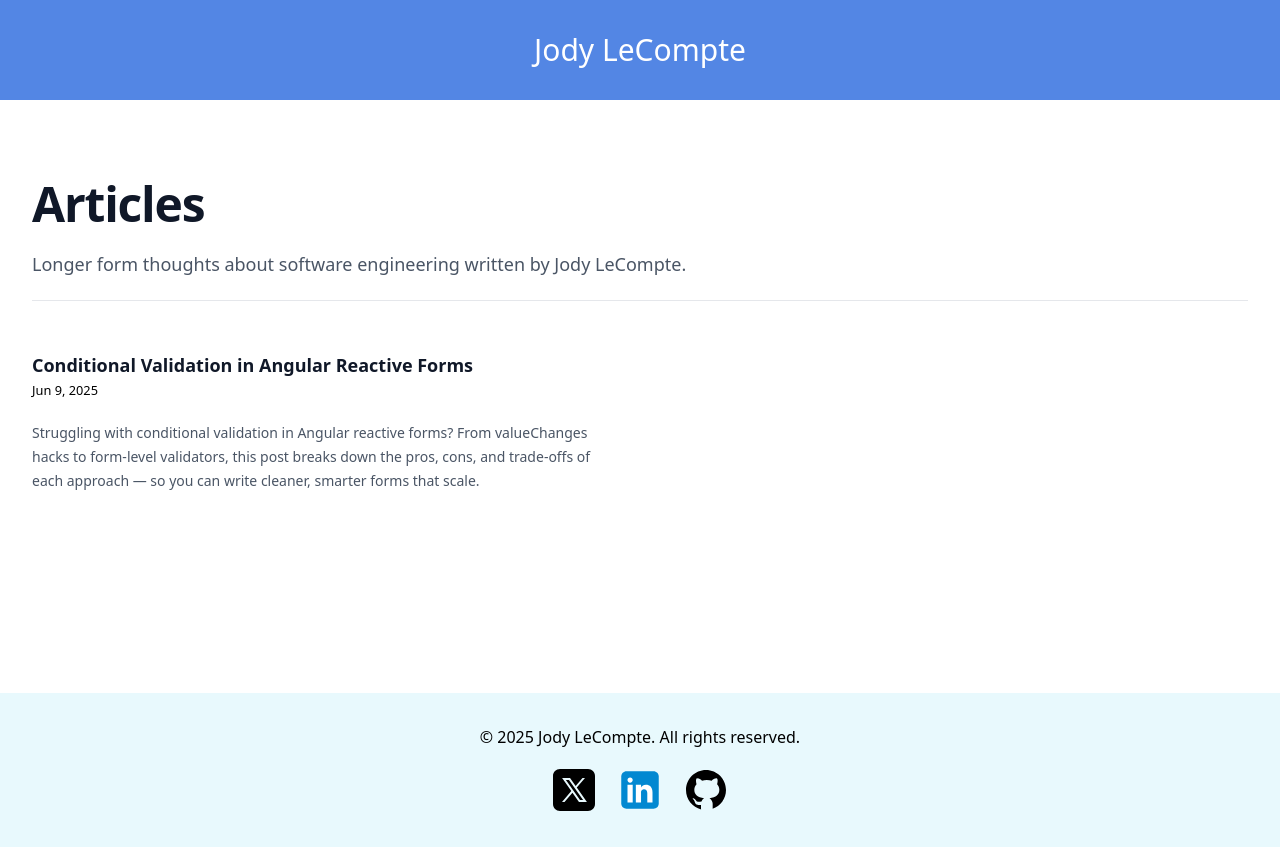
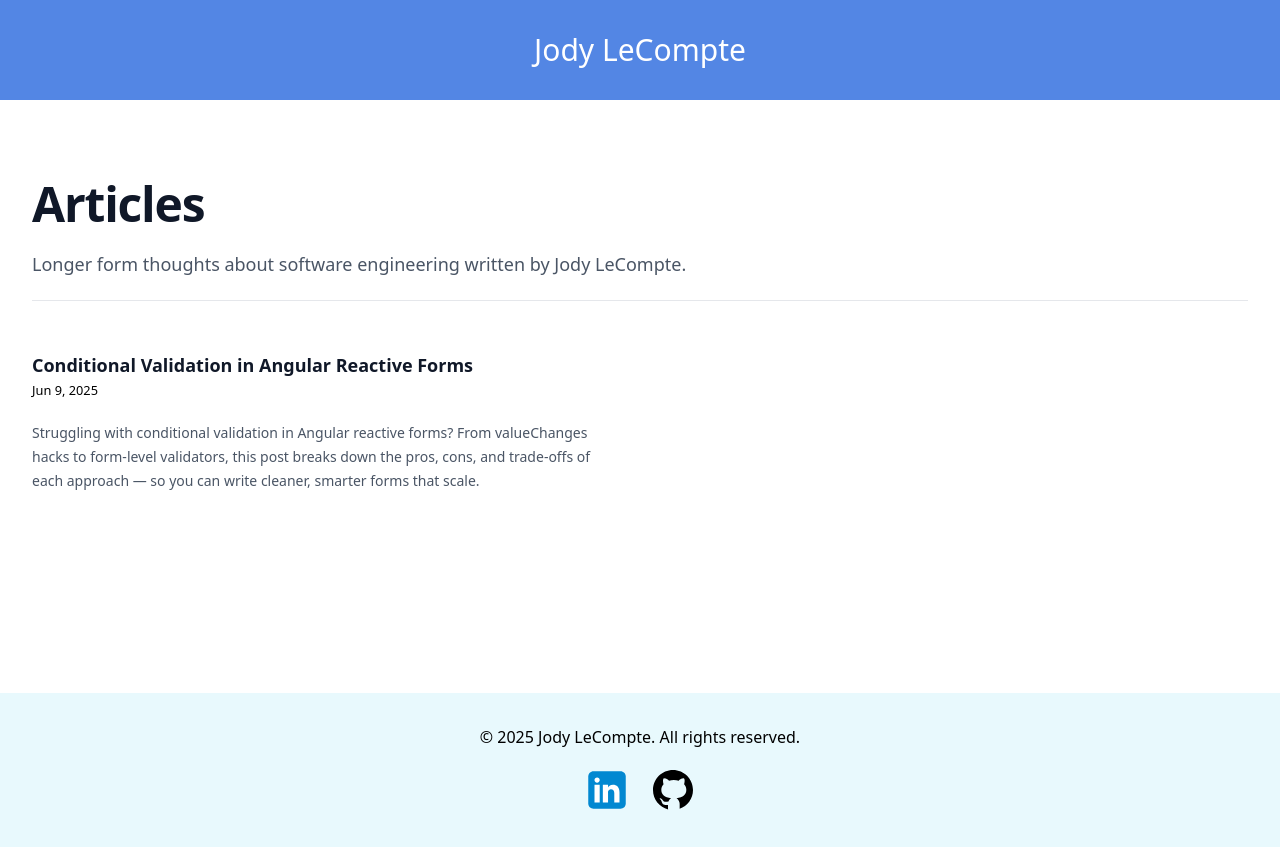
Before and after one commit to jodylecompte/jodylecompte.com, an Astro site: page / in a window 1280 px wide. Built offline with nearby package versions, Linux system fonts and the light colour scheme; Astro itself is replaced by a stand-in of ours.

Commit message:
Remove Twitter

```diff
--- a/src/components/Footer.astro
+++ b/src/components/Footer.astro
@@ -2,11 +2,6 @@
 const today = new Date();
 
 const socialLinks = [
-  {
-    name: "X",
-    url: "https://x.com/jodylecompte",
-    icon: "/social-icons/x.svg",
-  },
   {
     name: "LinkedIn",
     url: "http://linkedin.com/in/jodylecompte",
```
